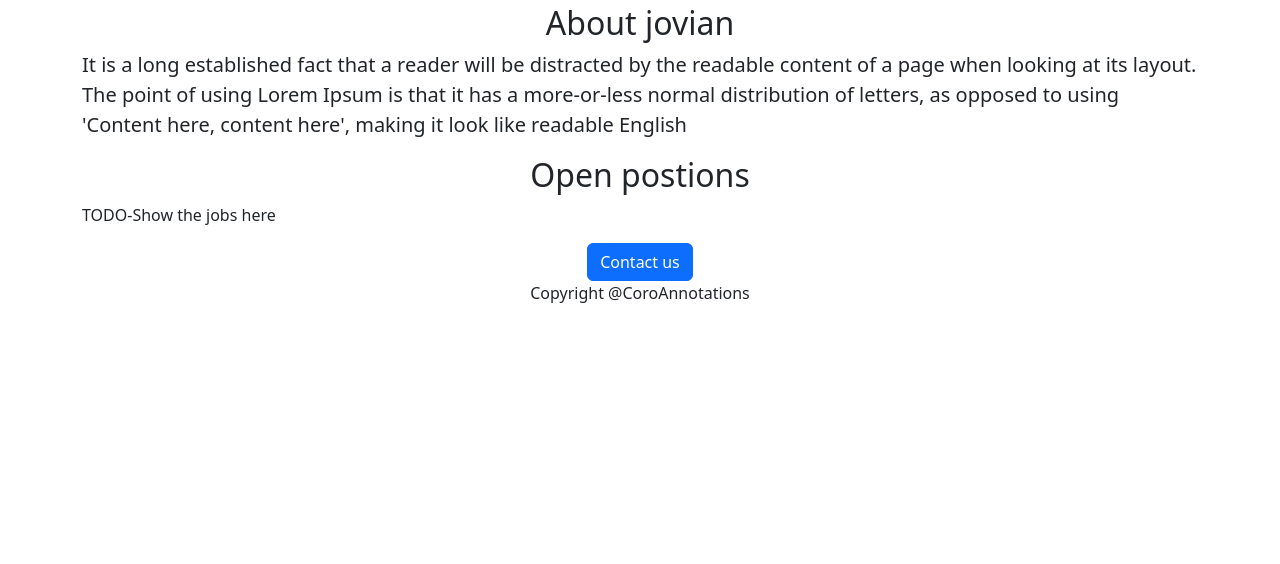
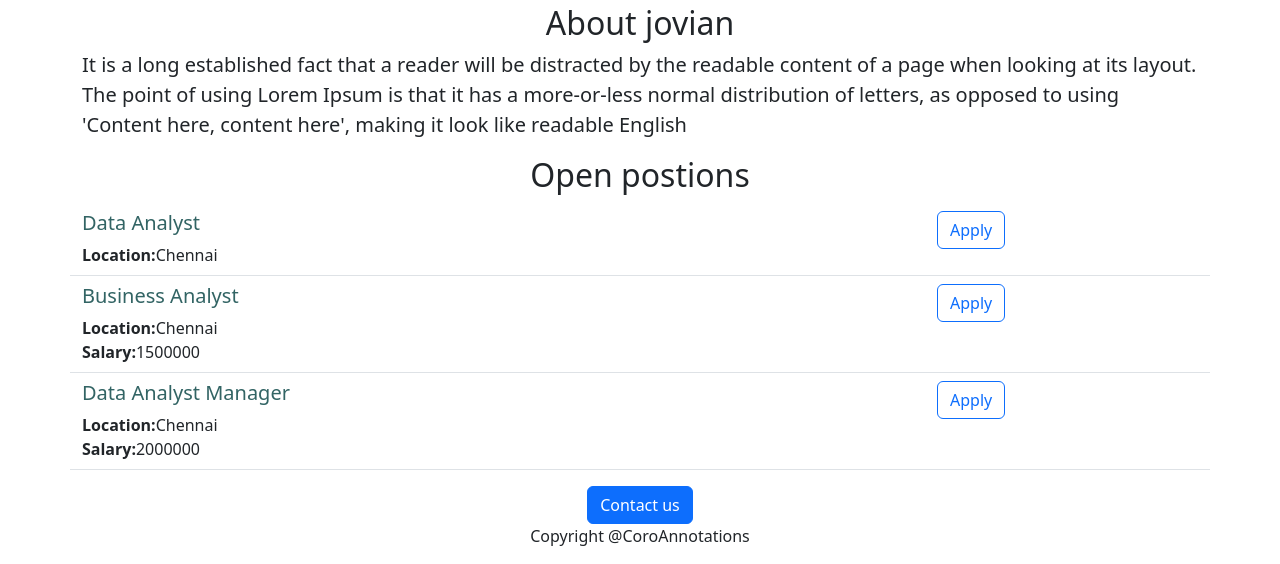
Before and after one commit to arunraj0007/careers-website, a Flask app: page / in a window 1280 px wide. Shown: the part 444-1008 px from the top of the page. Before the commit the page ends 747 px from the top, so only its background shows below. Run offline with Flask 2, Linux system fonts and the light colour scheme.

Commit message:
added dynamic data

```diff
--- a/app.py
+++ b/app.py
@@ -1,9 +1,33 @@
-from flask import Flask, render_template
+from flask import Flask, render_template, jsonify
 
 app = Flask(__name__)
+
+JOBS = [
+  {
+  'id':1,
+  'title':'Data Analyst',
+  'location':'Chennai',
+},
+{
+  'id':2,
+  'title':'Business Analyst',
+  'location':'Chennai',
+  'salary':'1500000'
+},
+{
+  'id':3,
+  'title':'Data Analyst Manager',
+  'location':'Chennai',
+  'salary':'2000000'
+}
+]
+
 @app.route("/")
 def hello_world():
-  return render_template('home.html')
+  return render_template('home.html',jobs=JOBS,company_name='Jovian')
+@app.route("/api/jobs")
+def list_jobs():
+  return jsonify(JOBS)
 
 if __name__ == "__main__":
   app.run(host='0.0.0.0',debug=True)
--- a/templates/home.html
+++ b/templates/home.html
@@ -19,7 +19,11 @@
       <h2 class="text-center mt-2">About jovian</h2>
       <p class="lead">It is a long established fact that a reader will be distracted by the readable content of a page when looking at its layout. The point of using Lorem Ipsum is that it has a more-or-less normal distribution of letters, as opposed to using 'Content here, content here', making it look like readable English</p>
       <h2 class="text-center">Open postions</h2>
-      <p>TODO-Show the jobs here</p>
+      <p>
+        {% for job in jobs %}
+          {% include 'jobitem.html' %}
+        {% endfor %}
+      </p>
       <div class="text-center">
       <button class="btn btn-primary">Contact us</button>
         <p>Copyright @CoroAnnotations</p>
--- /dev/null
+++ b/templates/jobitem.html
@@ -0,0 +1,16 @@
+<div class="border-bottom row" style="margin-bottom:8px;padding-bottom:8px;">
+  <div class="col-9">
+      <h5 style="color:rgb(50,100,100);">
+        {{job['title']}}
+      </h5>
+      <div><b>Location:</b>{{job['location']}}
+    </div>
+      {% if 'salary' in job %}
+      <div><b>Salary:</b>{{job['salary']}}
+    </div>
+      {% endif %}
+  </div>
+  <div class="col-3">
+    <button type="button" class="btn btn-outline-primary">Apply</button>
+  </div>
+</div>
```
